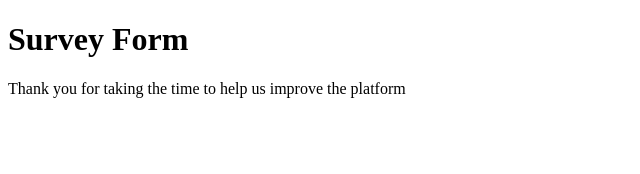
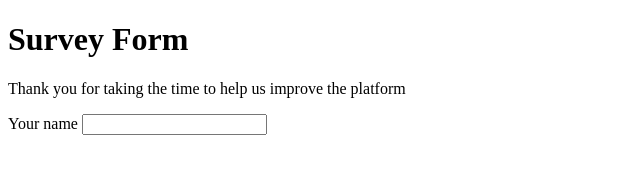
Before and after one commit to jubaer919/MV-NEW-CLG, a plain HTML site: page index.html in a window 1280 px wide. Shown: the whole page, without its empty margins (0-640 px from the left). Drawn offline with Linux system fonts and the light colour scheme.

Commit message:
Update index.html

```diff
--- a/index.html
+++ b/index.html
@@ -12,5 +12,10 @@
 
     <h1 id="title">Survey Form</h1>
     <p id="description">Thank you for taking the time to help us improve the platform</p>
+    <form action="#" id="survey-form">
+
+      <label for="name">Your name</label>
+      <input type="text" id="name">
+    </form>
   </body>
 </html>
```
